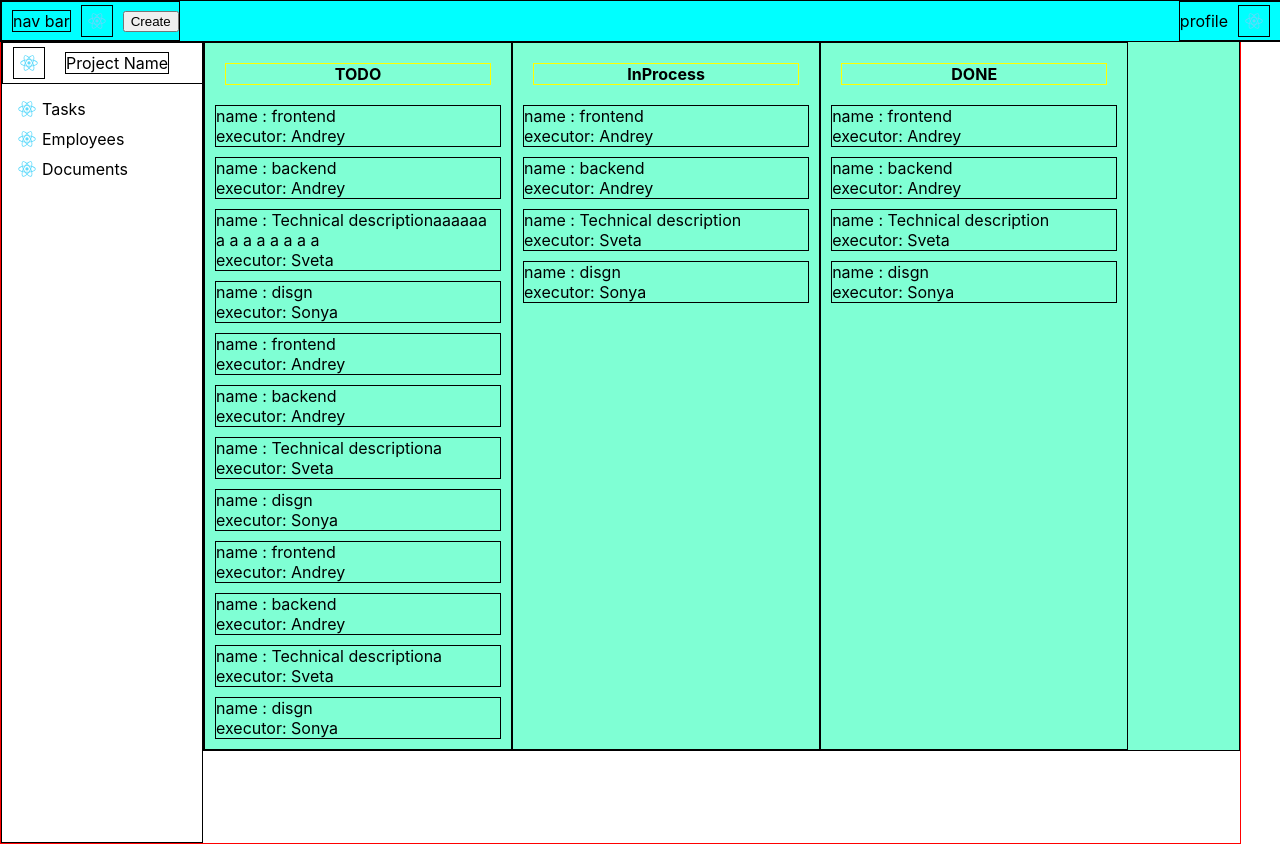
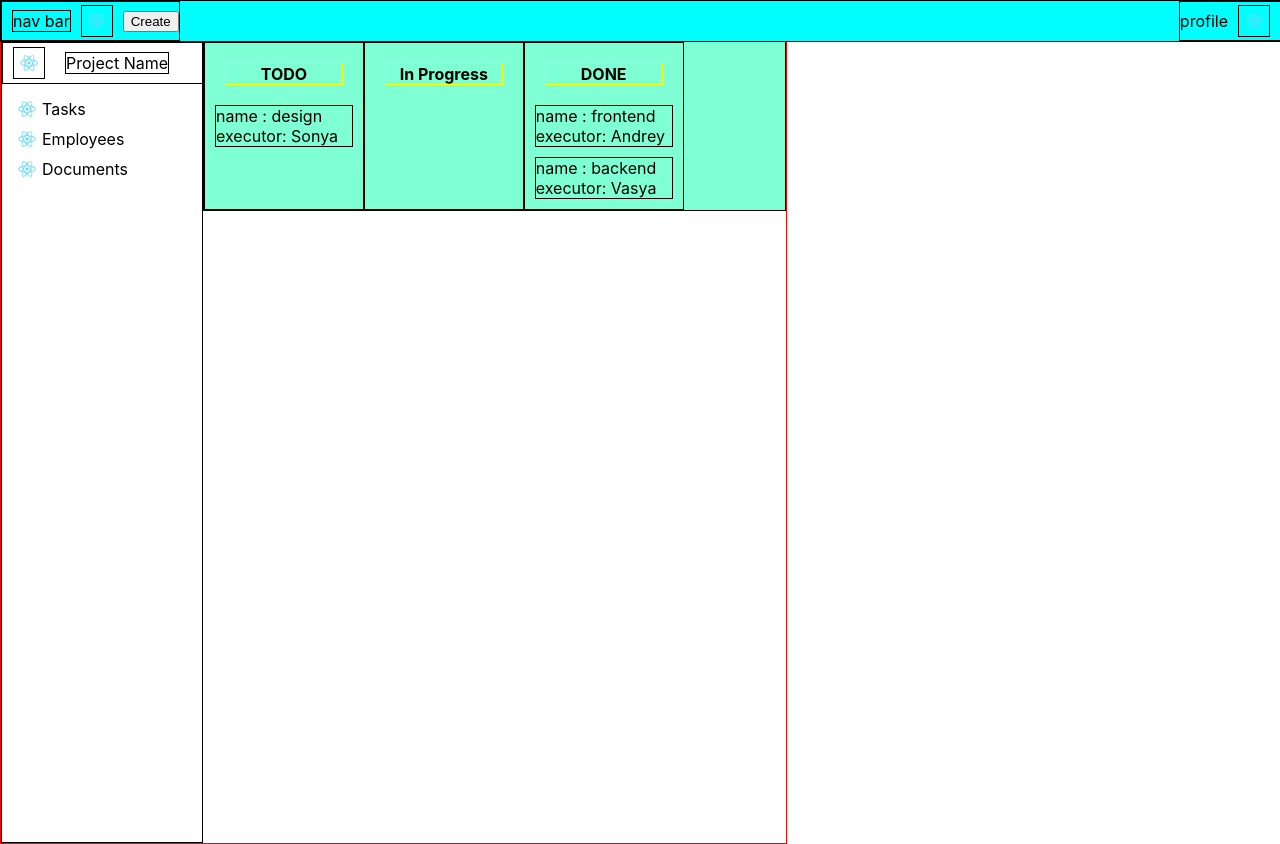
Before and after one commit to DibrovDru/Architecture.1, a React (Create React App) app in the folder my-app/: page /tasks in a window 1280 px wide. Built offline with nearby package versions, Linux system fonts and the light colour scheme.

Commit message:
in a way to crating not default tasks

```diff
--- a/my-app/src/ActionCreators/index.ts
+++ b/my-app/src/ActionCreators/index.ts
@@ -1,11 +1,15 @@
+import { Task } from './../types';
 export const ADD_TASK = 'ADD-TASK';
 export const ADD_EMPLOYEE = 'ADD-EMPLOYEE';
 
 
 
 
-export function addTaskActionCreator() {
-    return {type: ADD_TASK}
+export function addTaskActionCreator(task: Task) {
+    return {
+        type: ADD_TASK,
+        task
+    }
 }
 
 export function addEmployeeActionCreator() {
--- a/my-app/src/App.tsx
+++ b/my-app/src/App.tsx
@@ -6,7 +6,6 @@ import { Employees } from "./components/Employees/Employees";
 import { NavBar } from "./components/Base/NavBar/NavBar";
 import Header from "./components/Base/Header/ContainerHeader";
 import { Route, NavLink, Routes } from "react-router-dom";
-import { ConfigureStoreOptions } from "@reduxjs/toolkit";
 
 function App() {
   let [isOpenNavBar, changeStateButton] = useState(true);
@@ -21,8 +20,9 @@ function App() {
   return (
     <div className="App">
       <Header
-        changeStateButton={changeStateButton}
-        isOpenNavBar={isOpenNavBar}
+        NavBarButtonState={{ changeStateButton, isOpenNavBar }}
+        // changeStateButton={changeStateButton}
+        // isOpenNavBar={isOpenNavBar}
       />
       <div className="navbar_content">
         {VirtualNavBar}
--- a/my-app/src/components/Base/Header/ContainerHeader.tsx
+++ b/my-app/src/components/Base/Header/ContainerHeader.tsx
@@ -1,9 +1,18 @@
 import { connect } from "react-redux";
 import { addTaskActionCreator } from "../../../ActionCreators";
 import Header from "./Header";
+import { Task } from "./../../../types";
 
 const mapDispatchToProps = (dispatch: any, ownProps: any) => ({
-  addTask: () => dispatch(addTaskActionCreator()),
+  addTask: () =>
+    dispatch(
+      addTaskActionCreator({
+        name: "TASK",
+        description: "",
+        type: "TODO",
+        executor: { name: "VASYA" },
+      })
+    ),
 });
 
 export default connect(null, mapDispatchToProps)(Header);
--- a/my-app/src/components/Base/NavBar/NavBar.tsx
+++ b/my-app/src/components/Base/NavBar/NavBar.tsx
@@ -2,11 +2,6 @@ import React from "react";
 import base_styles from "../Base.module.css";
 import styles from "./NavBar.module.css";
 import logo from "../logo.svg";
-
-export type NavBarButtonState = {
-  isOpenNavBar: boolean;
-  changeStateButton: Function;
-};
 
 function Project() {
   return (
--- a/my-app/src/components/Tasks/Tasks.tsx
+++ b/my-app/src/components/Tasks/Tasks.tsx
@@ -1,135 +1,70 @@
-import React from "react";
 import styles from "./Tasks.module.css";
-import { useStore } from "react-redux";
-import { Store } from "@reduxjs/toolkit";
 
-type Task = {
-  name: string;
-  executor: string;
-};
+import { Task } from "../../types";
 
-function TodoTasks() {
-  const tasks = [
-    {
-      name: "frontend",
-      execitor: "Andrey",
-    },
-    {
-      name: "backend",
-      execitor: "Andrey",
-    },
-    {
-      name: "Technical descriptionaaaaaa a a  a a a a a a",
-      execitor: "Sveta",
-    },
-    {
-      name: "disgn",
-      execitor: "Sonya",
-    },
-    {
-      name: "frontend",
-      execitor: "Andrey",
-    },
-    {
-      name: "backend",
-      execitor: "Andrey",
-    },
-    {
-      name: "Technical descriptiona",
-      execitor: "Sveta",
-    },
-    {
-      name: "disgn",
-      execitor: "Sonya",
-    },
-    {
-      name: "frontend",
-      execitor: "Andrey",
-    },
-    {
-      name: "backend",
-      execitor: "Andrey",
-    },
-    {
-      name: "Technical descriptiona",
-      execitor: "Sveta",
-    },
-    {
-      name: "disgn",
-      execitor: "Sonya",
-    },
-  ];
-
+function TodoTasks({ tasks }: { tasks: Array<Task> }) {
+  // console.log(tasks);
+  // debugger;
   return (
     <div className={styles.tasks_column}>
       <div className={styles.tasks_type}>TODO</div>
-      {tasks.map((el) => (
+      {tasks.map((el: Task) => (
         <div className={styles.task}>
-          <div> name : {el.name} </div> <div> executor: {el.execitor} </div>{" "}
+          <div> name : {el.name} </div>{" "}
+          <div> executor: {el.executor.name} </div>{" "}
         </div>
       ))}
     </div>
   );
 }
 
-function ActiveTasks() {
-  const tasks = [
-    {
-      name: "frontend",
-      execitor: "Andrey",
-    },
-    {
-      name: "backend",
-      execitor: "Andrey",
-    },
-    {
-      name: "Technical description",
-      execitor: "Sveta",
-    },
-    {
-      name: "disgn",
-      execitor: "Sonya",
-    },
-  ];
-
+function ActiveTasks({ tasks }: { tasks: Array<Task> }) {
+  // console.log(tasks);
+  // debugger;
   return (
     <div className={styles.tasks_column}>
-      <div className={styles.tasks_type}>InProcess</div>
-      {tasks.map((el) => (
+      <div className={styles.tasks_type}>In Progress</div>
+      {tasks.map((el: Task) => (
         <div className={styles.task}>
-          <div> name : {el.name} </div> <div> executor: {el.execitor} </div>{" "}
+          <div> name : {el.name} </div>{" "}
+          <div> executor: {el.executor.name} </div>{" "}
         </div>
       ))}
     </div>
   );
 }
 
-function DoneTasks(props: any) {
-  // const store: Store = useStore();
-  // console.log(store.getState());
-  // console.log(props);
+function DoneTasks({ tasks }: { tasks: Array<Task> }) {
+  // console.log(tasks);
   // debugger;
   return (
     <div className={styles.tasks_column}>
       <div className={styles.tasks_type}>DONE</div>
-      {props.tasks.map((el: Task) => (
+      {tasks.map((el: Task) => (
         <div className={styles.task}>
-          <div> name : {el.name} </div> <div> executor: {el.executor} </div>{" "}
+          <div> name : {el.name} </div>{" "}
+          <div> executor: {el.executor.name} </div>{" "}
         </div>
       ))}
     </div>
   );
 }
 
-export function Tasks(props: any) {
-  // console.log(props);
+export function Tasks({
+  isOpenNavBar,
+  tasks,
+}: {
+  isOpenNavBar: boolean;
+  tasks: Array<Task>;
+}) {
+  // console.log(tasks);
   // debugger;
   return (
     <div className={styles.content}>
-      {props.isOpenNavBar ? <></> : <div className={styles.empty_column}></div>}
-      <TodoTasks />
-      <ActiveTasks />
-      <DoneTasks tasks={props.tasks} />
+      {isOpenNavBar ? <></> : <div className={styles.empty_column}></div>}
+      <TodoTasks tasks={tasks.filter((el) => el.type == "TODO")} />
+      <ActiveTasks tasks={tasks.filter((el) => el.type == "INPROGRESS")} />
+      <DoneTasks tasks={tasks.filter((el) => el.type == "DONE")} />
       <div className={styles.empty_column}></div>
     </div>
   );
--- a/my-app/src/reducers/tasks-reducer.ts
+++ b/my-app/src/reducers/tasks-reducer.ts
@@ -1,34 +1,34 @@
 import {ADD_TASK} from '../ActionCreators/';
+import { Task, Employee } from '../types';
 
-let initial_state = [
-        {
+let initial_state: Array<Task> = [
+          {
+            type: "DONE",
             name: "frontend",
-            executor: "Andrey",
+            executor: {name:"Andrey"}
           },
           {
+            type: "DONE",
             name: "backend",
-            executor: "Andrey",
+            executor: {name:"Vasya"}
           },
           {
-            name: "Technical description",
-            executor: "Sveta",
-          },
-          {
-            name: "disgn",
-            executor: "Sonya",
+            type: "TODO",
+            name: "design",
+            executor: {name:"Sonya"}
           },
     ]
 
 function tasksReducer(state = initial_state, action: any) {
-    // debugger;
     switch (action.type) {
         case ADD_TASK:
-            let newTask = {
-                name: "bruh",
-                executor: "Vasya"
-            }
+            // let newTask = {
+            //     type: "INPROGRESS",
+            //     name: "bruh",
+            //     executor: {name:"Vasya"}
+            // }
             // state.tasks.push(newTask);
-            return [...state, newTask];
+            return [...state, action.task];
         default:
             return state;
     }
--- /dev/null
+++ b/my-app/src/types.ts
@@ -0,0 +1,207 @@
+export type NavBarButtonState = {
+    isOpenNavBar: boolean;
+    changeStateButton: Function;
+  };
+
+//////////////////////////////    TASKS    //////////////////////////////////////////////
+// type TS~ using in C++
+export type Task = {
+    name: string,
+    description?: string,
+    type: string,
+    creator?: Employee,
+    executor: Employee
+};
+// export type Tasks = Array<Task>;
+
+// type SimpleTask = {
+//     name: string,
+//     type: string,
+//     creator: Employee
+// };
+// type SimpleTasks = Array<SimpleTask>;
+
+
+
+//////////////////////////////    EMPLOYEES    //////////////////////////////////////////////
+export type Employee = {
+    name: string,
+    surname?: string,
+    login?: string,
+    grade?: string
+};
+// export type Employees = Array<Employee>;
+
+
+
+//////////////////////////////    COMMENTS    //////////////////////////////////////////////
+export type Comment = {
+    created: string,
+    author: Employee,
+    text: string
+}
+// export type Comments = Array<Comment>;
+
+
+//////////////////////////////    DOCUMENTS    //////////////////////////////////////////////
+export type Document = {
+    created: string,
+    name: string,
+    author: Employee,
+    text?: string
+}
+// export type Documents = Array<Document>;
+
+
+
+
+
+
+
+
+
+
+/////////////////////////////////////////////////////////////////////////////////////////
+
+// let isCompleed: boolean = false;
+
+// const a: number = 6;
+// const b: number = 6.3;
+
+// const bruh: string = "adsvvads";
+// const pep: string = `hello, ${bruh}`;
+
+// const U: undefined = undefined;
+// const n: null = null;
+
+
+// const greetUser = (): void => {
+//     alert("Hello, bro!");
+// }
+
+
+// let list: number[] = [1, 2, 3];
+// let llll: Array<number> = [1, 2, 3];
+// let t: [string, number] = ["asdf", 10];
+
+// let mmmm: Array<any> = [1, 2, 3, "asfwe", true];
+
+// enum Directions {
+//     Up = 2,
+//     Down = 4,
+//     Left = 6,
+//     Right
+// }
+// Directions.Up; // 2
+// Directions.Down; // 4
+// Directions.Left; // 6
+// Directions.Right; // 7
+// Directions[2]; // "Up"
+
+
+// const create = (o: object | null): void => { };
+// const createPassword = (name: string = "Max", age: number | string = 20): string => `${name}${age}`;
+
+// let myFunc: (firstArg: string) => void;
+// function oldFunc(name: string): void {
+//     alert(`hello, ${name}, nice....`);
+// };
+// myFunc = oldFunc;
+
+
+
+
+// type Person = {
+//     name: string,
+//     age: number,
+//     nickName?: string,
+//     getPass?: () => string
+// }
+
+// let user: Person = {
+//     name: 'andrey',
+//     age: 21,
+//     nickName: 'avborovets'
+// }
+
+// let admin: Person = {
+//     name: 'andrey',
+//     age: 21,
+//     // getPass: () => {
+//     //     return "qwert";
+//     // },
+//     getPass(): string {
+//         return "qwert";
+//     },
+// };
+
+
+// class User {
+//     static secret = 12345;
+
+//     name: string;
+//     age: number = 21;
+
+//     constructor(name: string, age: number) {
+//         this.name = name;
+//         this.age = age;
+//     }
+
+//     getPass(): string {
+//         return `${this.name}${this.age}`;
+//     }
+
+//     setAge(age: number) {
+//         this.age = age;
+//     }
+//     set myAge(age: number) {
+//         this.age = age;
+//     }
+// }
+// const andrew = new User('Andrey', 21);
+// andrew.myAge = 31;
+// andrew.setAge(12);
+
+
+// class Andrey extends User {
+
+//     name: string = 'Andrey';
+
+//     constructor(age: number) {
+//         super("Andrey", age);
+//     }
+
+// }
+
+// const A = new Andrey(31);
+
+
+
+
+
+
+// interface UserI {
+//     readonly name: string,
+//     age?: number;
+//     nickname: string
+// };
+
+// type UserT = {
+//     name: string,
+//     age?: number
+// };
+
+
+
+// interface UserII {
+//     readonly name: string,
+//     age: number;
+//     [propName: string]: any
+// };
+
+// const asdf: UserII = {
+//     name: 'asdf',
+//     age: 31,
+//     nickname: 'asdf',
+//     justTest: 'asdsd'
+// }
```
Also changed, not shown: my-app/src/components/Base/Header/Header.tsx (+17 -10 lines).
